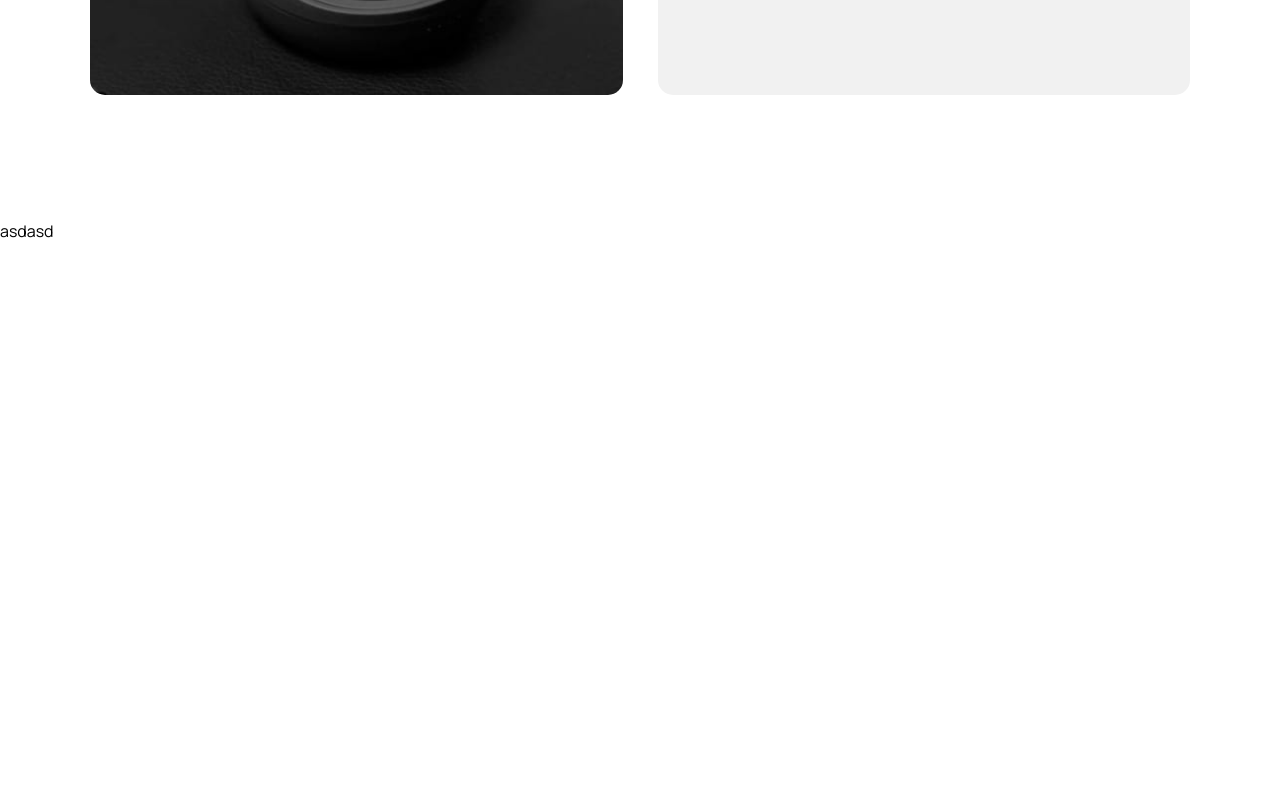
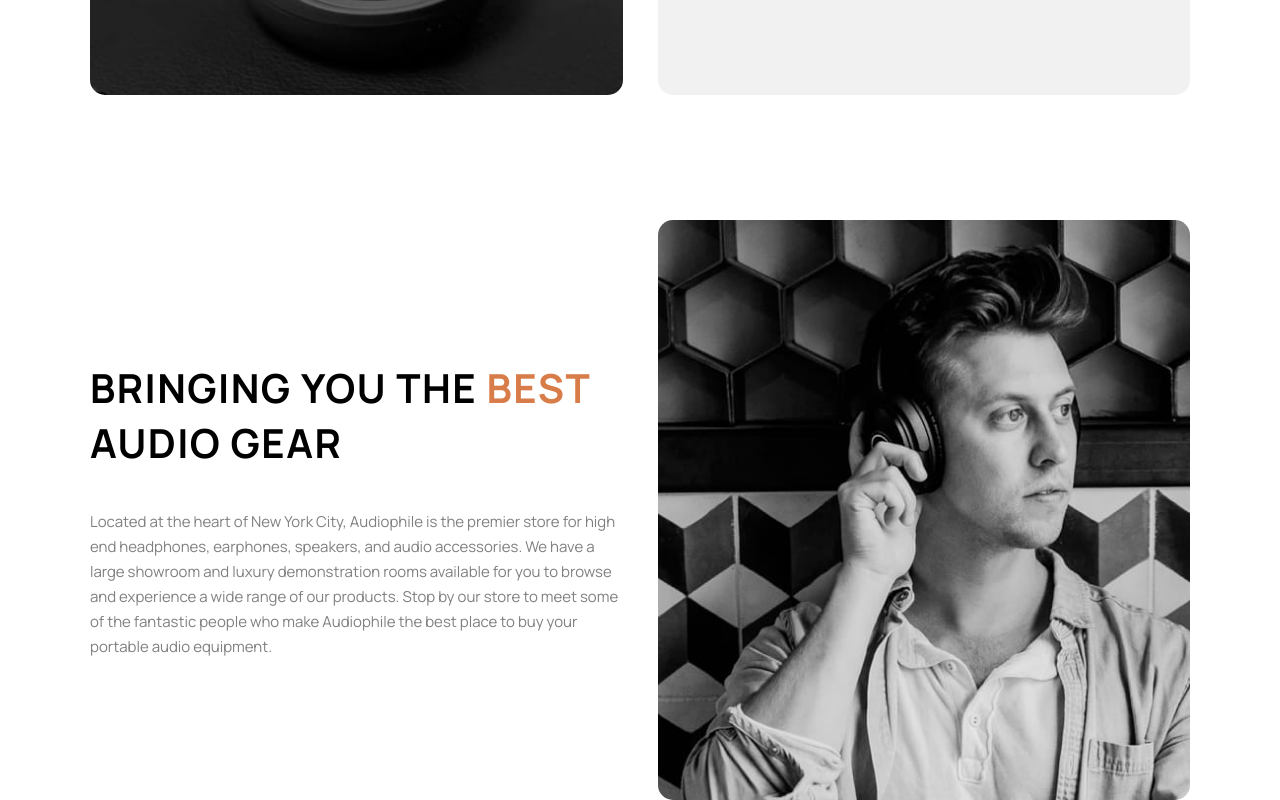
Before and after one commit to Pylenya/audio-ecommerce-react, a React (Create React App) app: page / in a window 1280 px wide. Shown: the part 2302-3102 px from the top of the page. Before the commit the page ends 2544 px from the top, so only its background shows below. Built offline with nearby package versions, Linux system fonts and the light colour scheme.

Commit message:
add bestgear section

```diff
--- a/src/components/BestGear/BestGear.jsx
+++ b/src/components/BestGear/BestGear.jsx
@@ -1,6 +1,44 @@
 import React from "react";
+import desctopIMG from "../../images/shared/desktop/image-best-gear.jpg";
+import tabletIMG from "../../images/shared/tablet/image-best-gear.jpg";
+import mobileIMG from "../../images/shared/mobile/image-best-gear.jpg";
 import "./bestgear.scss";
+
 export const BestGear = () => {
-  return <>asdasd</>;
+  return (
+    <section className="bestgear">
+      <div className="container">
+        <div className="bestgear__box">
+          <div className="bestgear__text">
+            <div className="bestgear__title">
+              <h3>
+                BRINGING YOU THE <span>BEST</span> AUDIO GEAR
+              </h3>
+            </div>
+            <div className="bestgear__desc">
+              <p>
+                Located at the heart of New York City, Audiophile is the premier
+                store for high end headphones, earphones, speakers, and audio
+                accessories. We have a large showroom and luxury demonstration
+                rooms available for you to browse and experience a wide range of
+                our products. Stop by our store to meet some of the fantastic
+                people who make Audiophile the best place to buy your portable
+                audio equipment.
+              </p>
+            </div>
+          </div>
+          <picture>
+            <source media="(max-width:480px)" srcSet={mobileIMG} />
+            <source media="(max-width:999px)" srcSet={tabletIMG} />
+            <img
+              className="bestgear__img"
+              src={desctopIMG}
+              alt="man listening to music with headphones"
+            />
+          </picture>
+        </div>
+      </div>
+    </section>
+  );
 };
 export default BestGear;
--- a/src/components/BestGear/bestgear.scss
+++ b/src/components/BestGear/bestgear.scss
@@ -0,0 +1,26 @@
+.bestgear__box {
+  display: grid;
+  grid-template-columns: 1fr 1fr;
+  column-gap: 35px;
+}
+.bestgear__text {
+  align-self: center;
+}
+.bestgear__title {
+  font-weight: 700;
+  font-size: 40px;
+  margin-bottom: 40px;
+  letter-spacing: 0.0894rem;
+  span {
+    color: #d87d4a;
+  }
+}
+.bestgear__desc {
+  font-weight: 400;
+  line-height: 1.66;
+  font-size: 0.9375rem;
+  color: rgba(0, 0, 0, 0.5);
+}
+.bestgear__img {
+  border-radius: 15px;
+}
--- a/src/components/YX1Earphones/YX1Earphones.jsx
+++ b/src/components/YX1Earphones/YX1Earphones.jsx
@@ -10,8 +10,8 @@
       <div className="container">
         <div className="yx1earphones__box">
           <picture>
-            <source media="(max-width:480px)" srcset={mobileIMG} />
-            <source media="(max-width:999px)" srcset={tabletIMG} />
+            <source media="(max-width:480px)" srcSet={mobileIMG} />
+            <source media="(max-width:999px)" srcSet={tabletIMG} />
             <img
               className="yx1earphones__img"
               src={desctopIMG}
--- a/src/components/YX1Earphones/yx1earphones.scss
+++ b/src/components/YX1Earphones/yx1earphones.scss
@@ -21,6 +21,7 @@
 .yx1earphones__title {
   font-weight: 700;
   font-size: 28px;
+  margin-bottom: 25px;
 }
 
 .yx1earphones__text-box {
--- a/src/components/ZX7Speaker/ZX7Speaker.jsx
+++ b/src/components/ZX7Speaker/ZX7Speaker.jsx
@@ -10,8 +10,8 @@
       <div className="container">
         <div className="zx7speaker__box">
           <picture>
-            <source media="(max-width:480px)" srcset={mobileIMG} />
-            <source media="(max-width:999px)" srcset={tabletIMG} />
+            <source media="(max-width:480px)" srcSet={mobileIMG} />
+            <source media="(max-width:999px)" srcSet={tabletIMG} />
             <img
               className="zx7speaker__img"
               src={desctopIMG}
--- a/src/components/ZX9Speaker/ZX9Speaker.jsx
+++ b/src/components/ZX9Speaker/ZX9Speaker.jsx
@@ -10,8 +10,8 @@
       <div className="container">
         <div className="zx9speaker__box">
           <picture>
-            <source media="(max-width:480px)" srcset={mobileIMG} />
-            <source media="(max-width:999px)" srcset={tabletIMG} />
+            <source media="(max-width:480px)" srcSet={mobileIMG} />
+            <source media="(max-width:999px)" srcSet={tabletIMG} />
             <img
               className="zx9speaker__img"
               src={desctopIMG}
```
